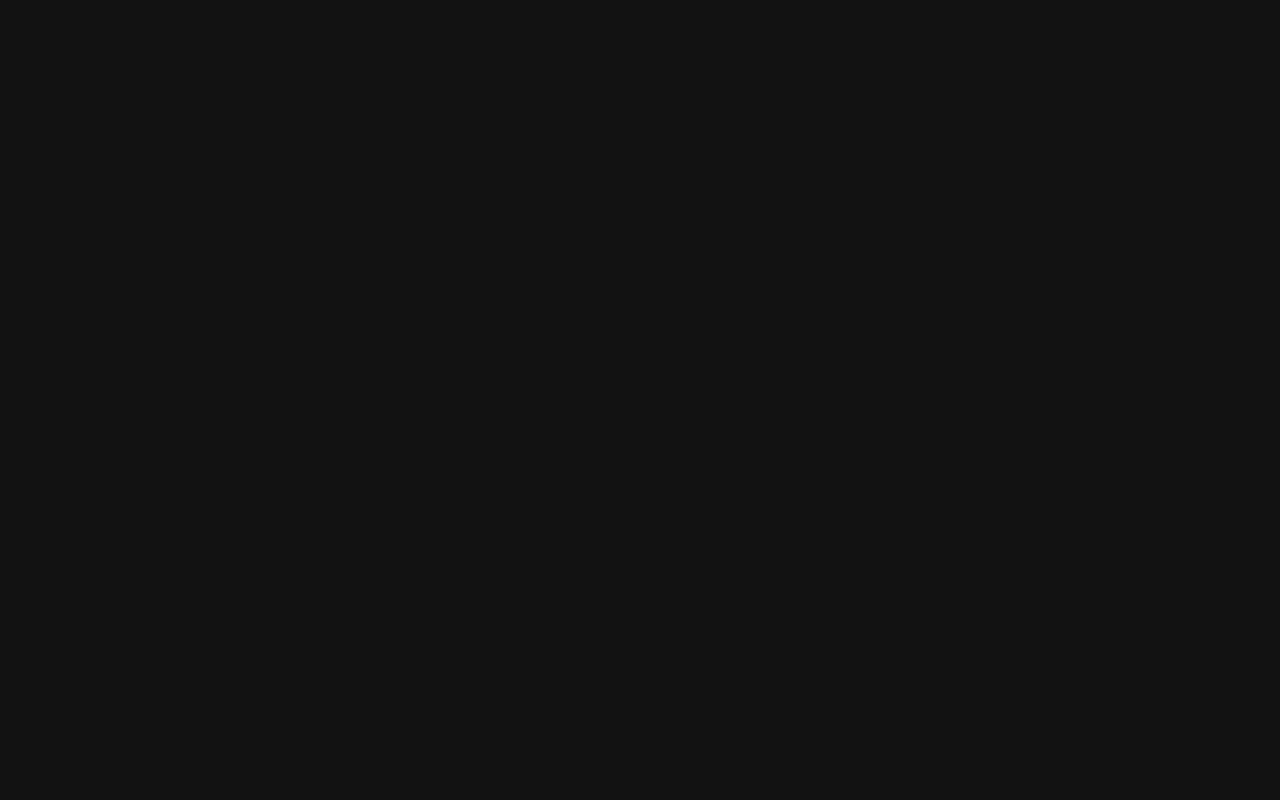
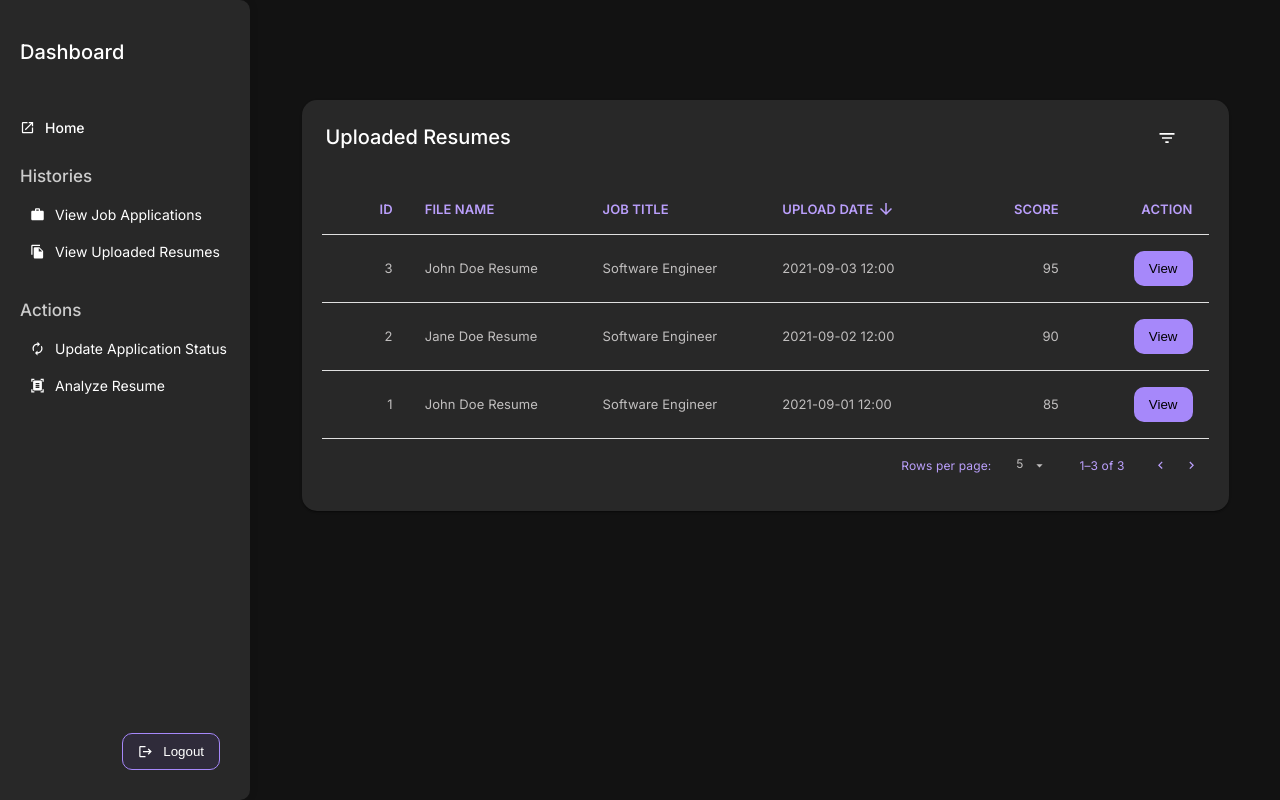
Before and after one commit to Neo-Zenith/sc4052-job-application-tracker, a React (Vite) app in the folder client/: page /resumes in a window 1280 px wide. Before the commit this address had no page. Built offline with nearby package versions, Linux system fonts and the light colour scheme.

Commit message:
resume list page setup

```diff
--- a/client/package.json
+++ b/client/package.json
@@ -22,7 +22,8 @@
     "react-hot-toast": "^2.4.1",
     "react-redux": "^9.1.0",
     "react-router-dom": "^6.22.3",
-    "redux-persist": "^6.0.0"
+    "redux-persist": "^6.0.0",
+    "@rollup/rollup-linux-x64-gnu": "^4.9.2"
   },
   "devDependencies": {
     "@types/react": "^18.2.56",
--- a/client/src/App.jsx
+++ b/client/src/App.jsx
@@ -6,6 +6,7 @@ import { BrowserRouter as Router, Routes, Route } from "react-router-dom";
 import ApplicationsPage from "./pages/ApplicationsPage";
 import ResumePage from "./pages/ResumePage";
 import ResumeScorePage from "./pages/ResumeScorePage";
+import ResumeListPage from "./pages/ResumeListPage";
 
 function App() {
     return (
@@ -20,7 +21,8 @@ function App() {
                         element={<ApplicationsPage />}
                     />
                     <Route path="/upload-resume" element={<ResumePage />} />
-                    <Route path="resume/:id" element={<ResumeScorePage />} />
+                    <Route path="/resume/:id" element={<ResumeScorePage />} />
+                    <Route path="/resumes" element={<ResumeListPage />} />
                 </Routes>
             </Router>
             <Toaster
--- /dev/null
+++ b/client/src/controller/ResumeListPageController.js
@@ -0,0 +1,39 @@
+class ResumeListPageController {
+    constructor(dispatch) {
+        this.dispatch = dispatch;
+    }
+
+    async getResumes(parameters) {
+        let url = "http://172.171.242.107:8080/api/v1/resumes";
+        for (let key in parameters) {
+            url += `?${key}=${parameters[key]}&`;
+        }
+        url = url.slice(0, -1);
+
+        return [
+            {
+                id: 1,
+                fileName: "John Doe Resume",
+                jobTitle: "Software Engineer",
+                date: "2021-09-01 12:00",
+                score: 85,
+            },
+            {
+                id: 2,
+                fileName: "Jane Doe Resume",
+                jobTitle: "Software Engineer",
+                date: "2021-09-02 12:00",
+                score: 90,
+            },
+            {
+                id: 3,
+                fileName: "John Doe Resume",
+                jobTitle: "Software Engineer",
+                date: "2021-09-03 12:00",
+                score: 95,
+            },
+        ];
+    }
+}
+
+export default ResumeListPageController;
--- a/client/src/main.jsx
+++ b/client/src/main.jsx
@@ -4,9 +4,9 @@ import App from "./App.jsx";
 import { Provider } from "react-redux";
 import { PersistGate } from "redux-persist/integration/react";
 import { store, persistor } from "./store/store";
-import "./index.css";
 import "./theme/colors.css";
 import "./theme/font.css";
+import "./index.css";
 
 const root = ReactDOM.createRoot(document.getElementById("root"));
 root.render(
--- /dev/null
+++ b/client/src/pages/ResumeListPage.jsx
@@ -0,0 +1,114 @@
+import { useEffect, useState } from "react";
+import StandardTable from "../components/tables/StandardTable";
+import ResumeListPageController from "../controller/ResumeListPageController";
+import Sidebar from "../sections/Sidebar/Sidebar";
+import StandardButton from "../components/buttons/StandardButton";
+
+export default function ResumeListPage() {
+    const [resumes, setResumes] = useState([]);
+    const resumeListPageController = new ResumeListPageController();
+
+    useEffect(() => {
+        const getResumes = async () => {
+            const resumes = await resumeListPageController.getResumes();
+            for (let resume of resumes) {
+                resume.action = (
+                    <div
+                        style={{
+                            display: "flex",
+                            justifyContent: "flex-end",
+                        }}
+                    >
+                        <StandardButton
+                            display="View"
+                            onClick={() =>
+                                (window.location.href = "/resume/" + resume.id)
+                            }
+                        />
+                    </div>
+                );
+            }
+            setResumes(resumes);
+        };
+        getResumes();
+    }, []);
+
+    return (
+        <>
+            <Sidebar />
+            <div className="content-wrapper">
+                <div
+                    style={{
+                        margin: "auto",
+                        width: "90%",
+                        display: "flex",
+                        marginTop: "10rem",
+                    }}
+                >
+                    <StandardTable
+                        data={resumes}
+                        headCells={[
+                            {
+                                id: "id",
+                                numeric: true,
+                                disablePadding: false,
+                                label: "ID",
+                            },
+                            {
+                                id: "fileName",
+                                numeric: false,
+                                disablePadding: false,
+                                label: "File Name",
+                            },
+                            {
+                                id: "jobTitle",
+                                numeric: false,
+                                disablePadding: false,
+                                label: "Job Title",
+                            },
+                            {
+                                id: "date",
+                                numeric: false,
+                                disablePadding: false,
+                                label: "Upload Date",
+                            },
+                            {
+                                id: "score",
+                                numeric: true,
+                                disablePadding: false,
+                                label: "Score",
+                            },
+                            {
+                                id: "action",
+                                numeric: true,
+                                disablePadding: false,
+                                label: "Action",
+                            },
+                        ]}
+                        showFilters={true}
+                        showPagination={true}
+                        showActions={true}
+                        sortable={true}
+                        tableWidth={250}
+                        tableTitle={
+                            <span className="applications-table-title">
+                                Uploaded Resumes
+                            </span>
+                        }
+                        defaultOrderBy={"date"}
+                        defaultOrder={"desc"}
+                        filters={[
+                            {
+                                id: "jobTitle",
+                                label: "Job Title",
+                                type: "text",
+                            },
+                        ]}
+                        onFilter={() => {}}
+                        onResetFilter={() => {}}
+                    />
+                </div>
+            </div>
+        </>
+    );
+}
--- a/client/src/sections/Sidebar/Sidebar.jsx
+++ b/client/src/sections/Sidebar/Sidebar.jsx
@@ -1,7 +1,7 @@
 import "./Sidebar.css";
 import WorkIcon from "@mui/icons-material/Work";
 import AutorenewIcon from "@mui/icons-material/Autorenew";
-import BadgeIcon from "@mui/icons-material/Badge";
+import FileCopyIcon from "@mui/icons-material/FileCopy";
 import OpenInNewIcon from "@mui/icons-material/OpenInNew";
 import { useDispatch } from "react-redux";
 import AuthPageController from "../../controller/AuthPageController";
@@ -28,10 +28,14 @@ function Sidebar() {
                     Home
                 </a>
                 <div className="sidebar__section">
-                    <span className="sidebar__section__header">History</span>
+                    <span className="sidebar__section__header">Histories</span>
                     <a className="sidebar__link" href="/applications">
                         <WorkIcon />
                         View Job Applications
+                    </a>
+                    <a className="sidebar__link" href="/resumes">
+                        <FileCopyIcon />
+                        View Uploaded Resumes
                     </a>
                 </div>
                 <div className="sidebar__section">
--- a/client/src/theme/font.css
+++ b/client/src/theme/font.css
@@ -1 +1 @@
-@import url('https://fonts.googleapis.com/css2?family=Inter:wght@100..900&display=swap')
+@import url('https://fonts.googleapis.com/css2?family=Inter:wght@100..900&display=swap');
```
Also changed, not shown: client/vercel.json (added), 1 other file (tests, documents, lock files or other folders).
